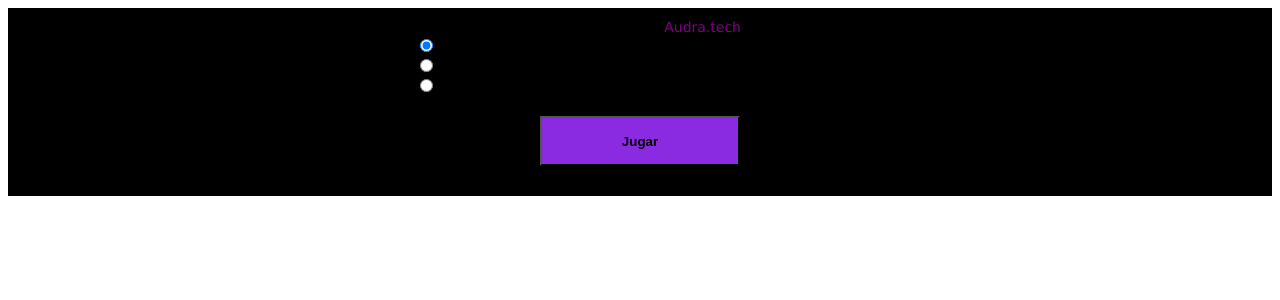
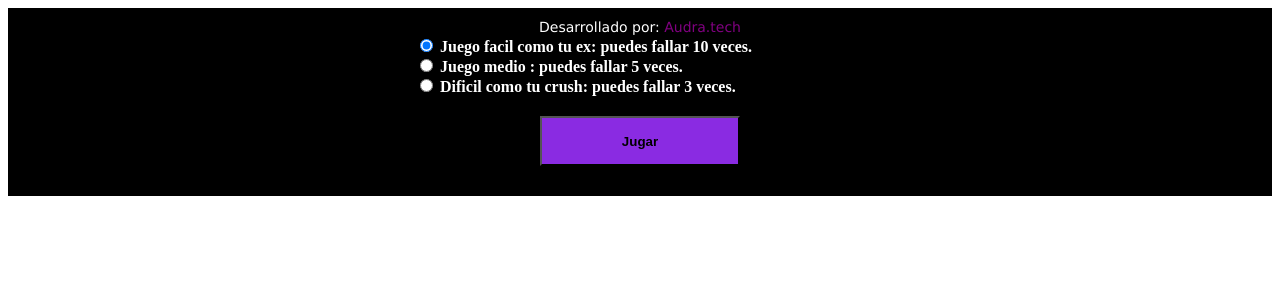
Before and after one commit to augurto/juego_audra, a PHP site: page /ahorcado/title.php in a window 1280 px wide. Shown: the top 300 px of the page. Run offline with PHP 8.4, Linux system fonts and the light colour scheme.

Commit message:
arreglando las letras

```diff
--- a/ahorcado/title.php
+++ b/ahorcado/title.php
@@ -17,20 +17,20 @@
             <form action="controller.php" method="POST">
                <input type="hidden" name="action" value="1" />
                <!-- <img class="logo" src="images/logo.png" id="logo" /> -->
-                <span id="credits" class="creditos">Desarrollado por: <a href="https://audra.tech" target="_blank">Audra.tech</a></span>
+                <span style="color: white;" id="credits" class="creditos">Desarrollado por: <a href="https://audra.tech" target="_blank">Audra.tech</a></span>
                 <div class="center">
                     <div id="levels-div">
                         <span id="level">
                             <input type="radio" name="level" checked="checked" id="level_0" value="0">
-                                <label for="level_0">Juego facil como tu ex: puedes fallar 10 veces.</label><br>
+                                <label style="color: white;" for="level_0">Juego facil como tu ex: puedes fallar 10 veces.</label><br>
                             <input type="radio" name="level" id="level_1" value="1">
-                                <label for="level_1">Juego medio : puedes fallar 5 veces.</label><br>
+                                <label style="color: white;" for="level_1">Juego medio : puedes fallar 5 veces.</label><br>
                             <input type="radio" name="level" id="level_2" value="2">
-                                <label for="level_2">Dificil como tu crush: puedes fallar 3 veces.</label>
+                                <label style="color: white;" for="level_2">Dificil como tu crush: puedes fallar 3 veces.</label>
                          </span>
                     </div>
                     <div class="boton_jugar">
-                        <input type="submit" style="background-color: blueviolet;" value="Jugar" id="submit-button" />
+                        <input type="submit" style="background-color: blueviolet; border: radius 12px;" value="Jugar" id="submit-button" />
                     </div>
                 </div>
             </form>
```
